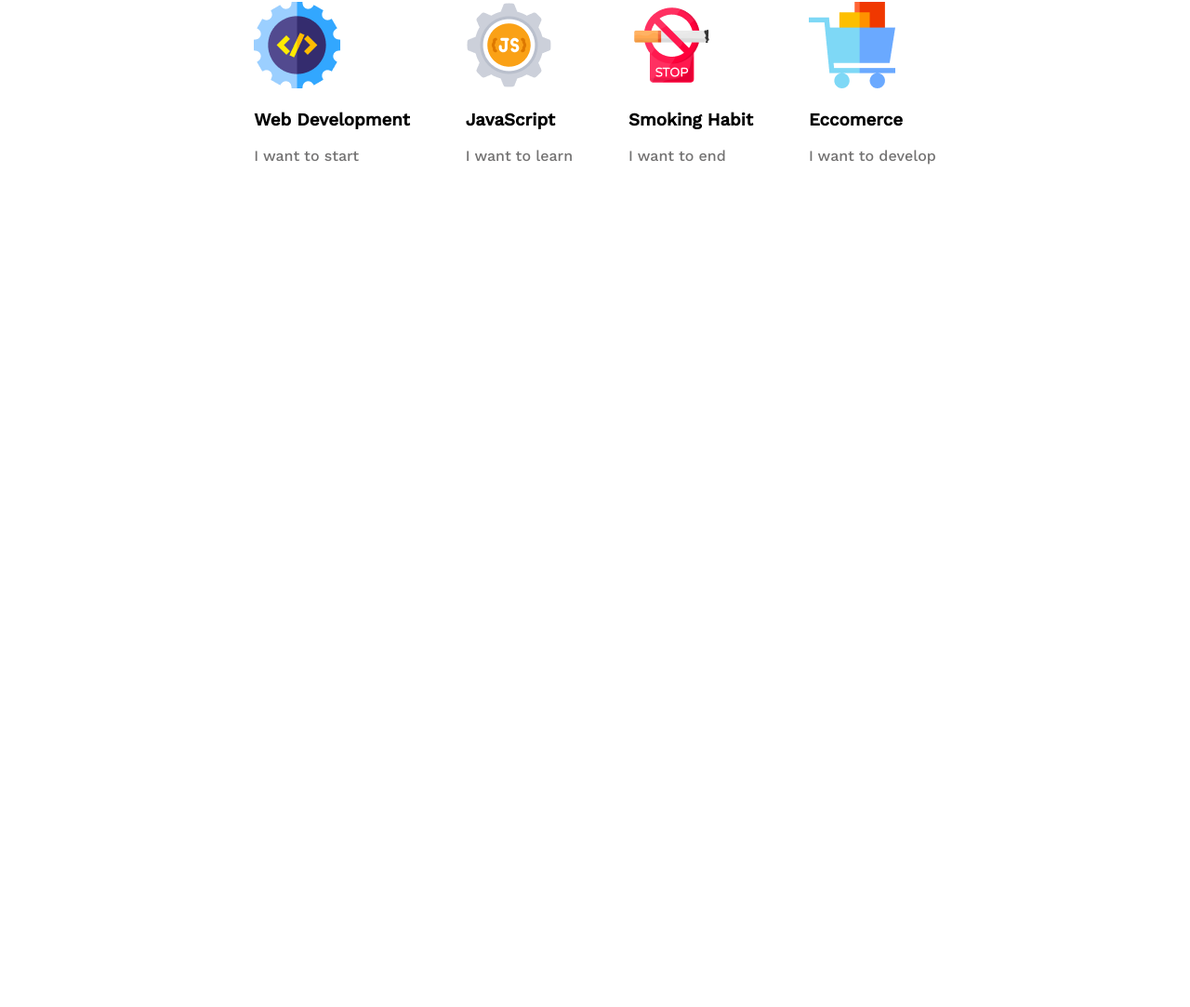
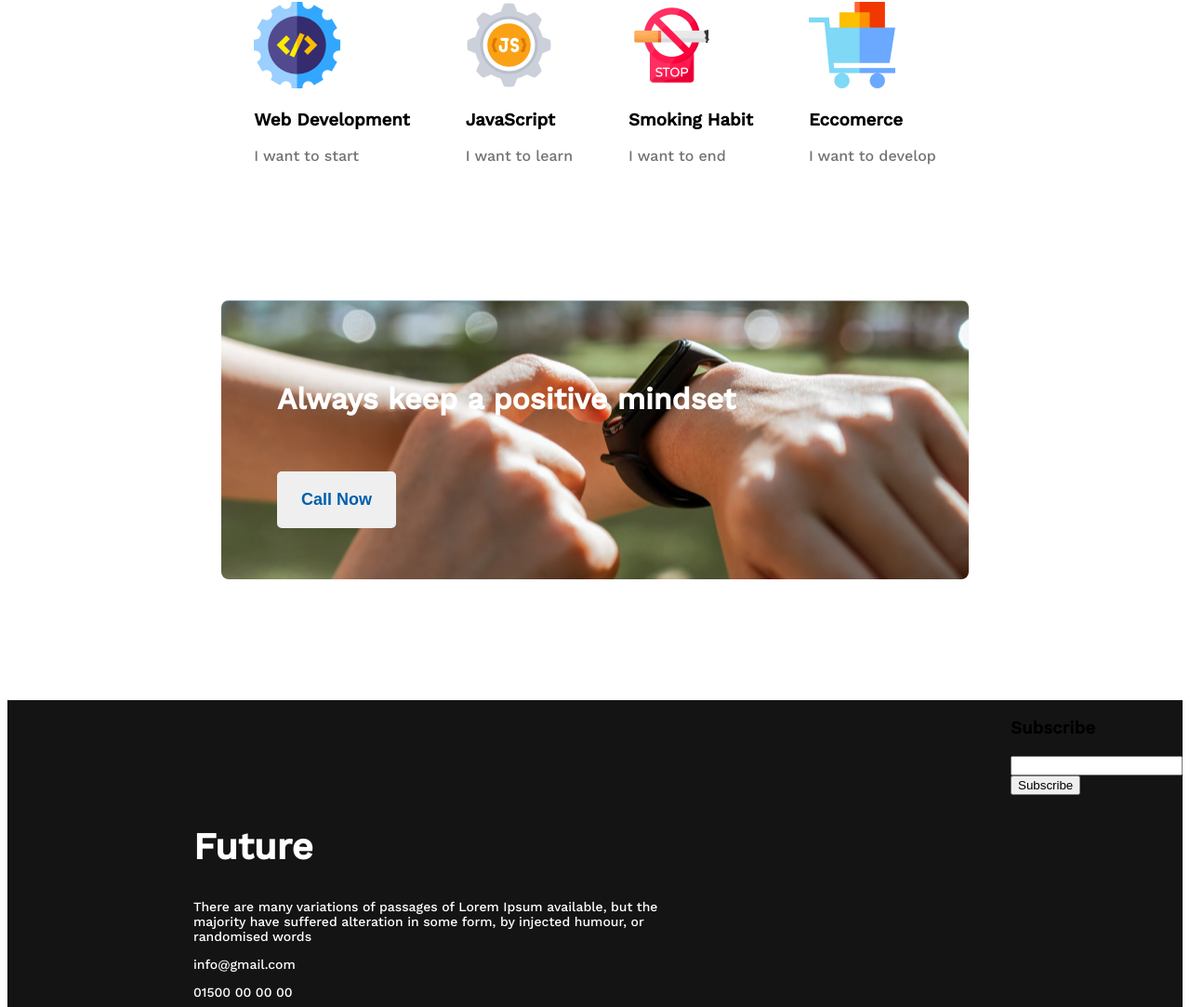
Before and after one commit to being-saiful/new-year, a plain HTML site: page index.html in a window 1280 px wide. Shown: the part 1950-3033 px from the top of the page at 93% size. Before the commit the page ends 2151 px from the top, so only its background shows below. Drawn offline with nearby package versions, Linux system fonts and the light colour scheme; a web font is replaced by a local one.

Commit message:
keep positive section has been partially added

```diff
--- a/index.html
+++ b/index.html
@@ -53,7 +53,7 @@
             </div>
         </section>
 
-        <!-- my-plans section -->
+        <!-- my plans section -->
 
         <section class="my-plans">
             <h2 class="my-plans-title">My plans</h2>
@@ -81,11 +81,38 @@
                 </div>
             </div>
 
+            <!-- keep positive banner section -->
+
+            <section class="keep-positive-banner">
+                <!-- <img src="/images/gradient1.png" alt=""> -->
+                <div class="tilte-btn-container">
+                    <h2 class="keep-positive-title">Always keep a positive mindset</h2>
+                    <button class="common-btn">Call Now</button>
+                </div>
+            </section>
+
         </section>
 
     </main>
 
     <footer>
+        <div class="future-container">
+            <h2 class="future-title">Future</h2>
+            <p class="future-description">There are many variations of passages of Lorem Ipsum available, but the
+                majority have suffered alteration in some form, by injected humour, or randomised words</p>
+            <p class="future-description">info@gmail.com</p>
+            <p class="future-description">01500 00 00 00</p>
+            <img src="/images/icons/fb.png" alt="" class="future-icons"> <img src="/images/icons/twitter.png" alt=""
+                class="future-icons"> <img src="/images/icons/youtube.png" alt="" class="future-icons">
+        </div>
+
+        <div class="subscribe-container">
+            <h3 class="subscribe-title">Subscribe</h3>
+            <input type="text" name="Enter Your Email" id="">
+            <button class="subscribe-btn">Subscribe</button>
+        </div>
+
+
 
     </footer>
 
--- a/style.css
+++ b/style.css
@@ -79,7 +79,7 @@
     padding-left: 0px;
 }
 
-/* my-plans styles */
+/* my plans styles */
 
 .my-plans-title {
     font-size: 40px;
@@ -103,3 +103,66 @@
 .my-plans-description {
     color: #737272;
 }
+
+/* keep positive styles */
+
+.keep-positive-banner {
+    background-image: url(/images/watch.png), url(/images/gradient1.png);
+    background-repeat: no-repeat, no-repeat;
+    background-position: center, center;
+    margin-left: 230px;
+    margin-right: 230px;
+    margin-top: 130px;
+    height: 300px;
+    border-radius: 8px;
+}
+
+.keep-positive-title {
+    font-size: 32px;
+    font-weight: 700;
+    color: #FFFFFF;
+}
+
+.tilte-btn-container {
+    margin-left: 60px;
+    padding-top: 60px;
+}
+
+.title-btn-container button {
+    padding-top: 18px;
+}
+
+/* footer styles */
+
+footer {
+    height: 550px;
+    width: 100%;
+    background-color: #151414;
+    margin-top: 130px;
+    display: flex;
+    /* justify-content: space-evenly; */
+}
+
+.future-container {
+    margin-left: 200px;
+    margin-top: 100px;
+    margin-bottom: 130px;
+}
+
+.future-title {
+    color: #FFFFFF;
+    font-size: 40px;
+    font-weight: 700;
+}
+
+.future-description {
+    color: #FFFFFF;
+    font-size: 14px;
+    font-weight: 400;
+    padding-right: 330px;
+
+}
+
+.subscribe-container {
+    margin-left: 0px;
+}
```
